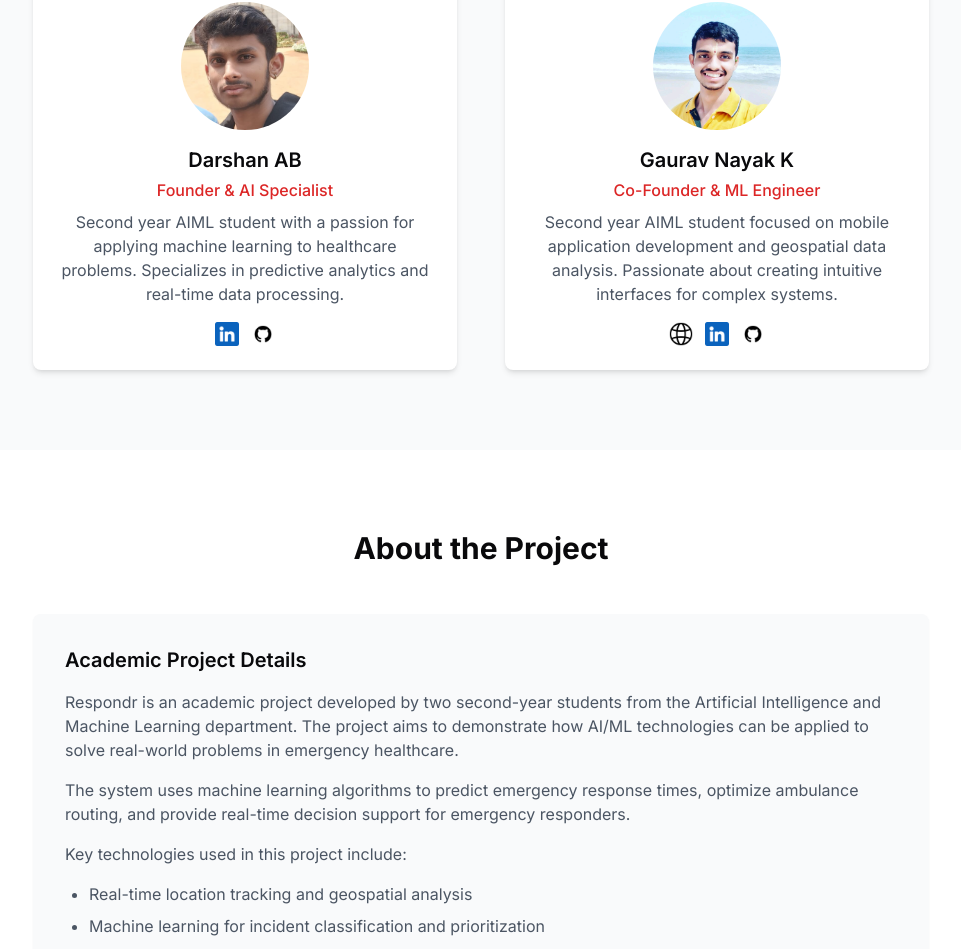
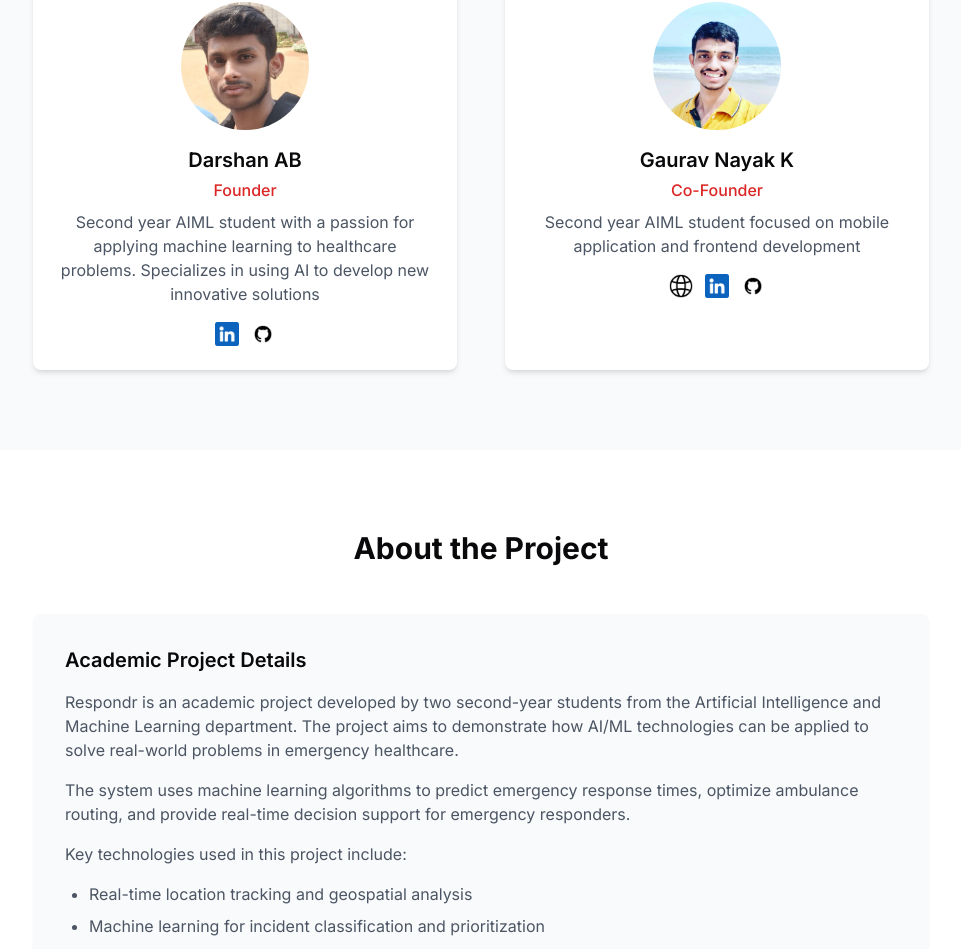
Before and after one commit to selfmusing94/RespondrWebsite, a Next.js app in the folder respondr-frontend/: page /about in a window 1280 px wide. Shown: the part 1234-2183 px from the top of the page, without its empty margins (159-1120 px from the left). Built offline with nearby package versions, Linux system fonts and the light colour scheme; no server answers.

Commit message:
Updated about

```diff
--- a/respondr-frontend/app/about/page.tsx
+++ b/respondr-frontend/app/about/page.tsx
@@ -61,10 +61,10 @@ export default function AboutPage() {
                   className="w-32 h-32 rounded-full mx-auto mb-4 object-cover"
                 />
                 <h3 className="text-xl font-semibold mb-1">Darshan AB</h3>
-                <p className="text-red-600 font-medium mb-2">Founder & AI Specialist</p>
+                <p className="text-red-600 font-medium mb-2">Founder</p>
                 <p className="text-gray-600 mb-4">
                   Second year AIML student with a passion for applying machine learning to healthcare problems.
-                  Specializes in predictive analytics and real-time data processing.
+                  Specializes in using AI to develop new innovative solutions
                 </p>
                 <div className="flex justify-center space-x-3">
                 <a href="https://www.linkedin.com/in/darshan-ab-/" target="_blank" rel="noopener noreferrer">
@@ -83,10 +83,9 @@ export default function AboutPage() {
                   className="w-32 h-32 rounded-full mx-auto mb-4 object-cover"
                 />
                 <h3 className="text-xl font-semibold mb-1">Gaurav Nayak K</h3>
-                <p className="text-red-600 font-medium mb-2">Co-Founder & ML Engineer</p>
+                <p className="text-red-600 font-medium mb-2">Co-Founder</p>
                 <p className="text-gray-600 mb-4">
-                  Second year AIML student focused on mobile application development and geospatial data analysis.
-                  Passionate about creating intuitive interfaces for complex systems.
+                  Second year AIML student focused on mobile application and frontend development
                 </p>
                 <div className="flex justify-center space-x-3">
                    <a href="https://gauravnayakk.netlify.app" target="_blank" rel="noopener noreferrer">
```
Also changed, not shown: 1 other file (tests, documents, lock files or other folders).
